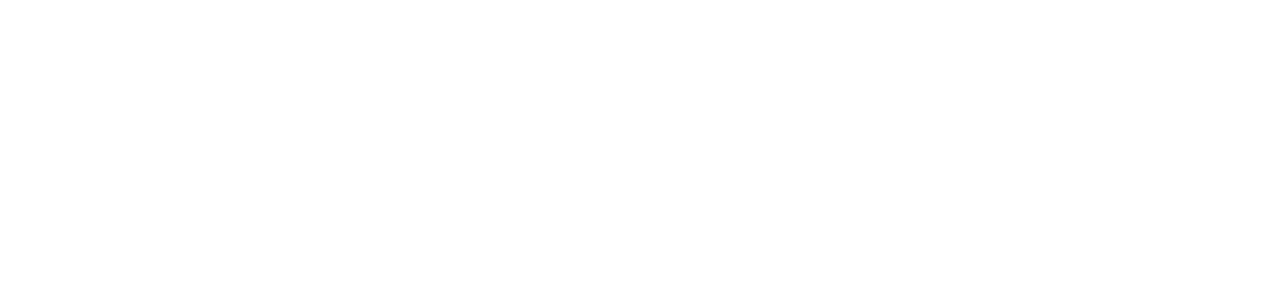
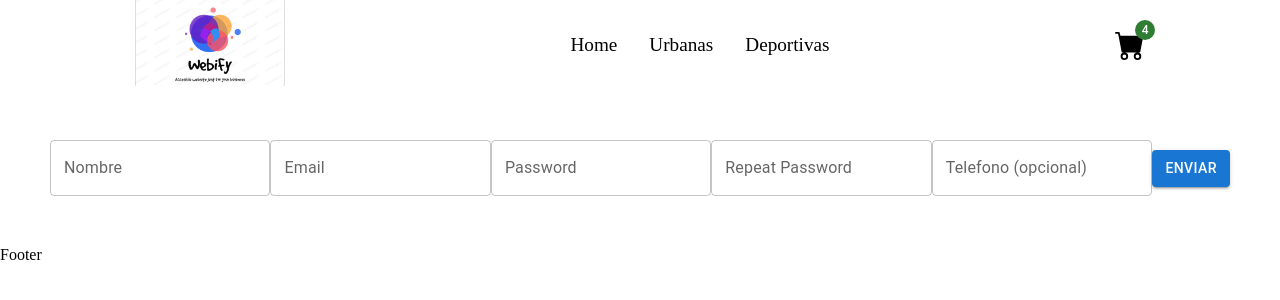
Before and after one commit to guiyee89/comision-43240-guillermo-di-nanno, a React (Vite) app: page /form-formik in a window 1280 px wide. Before the commit this address had no page. Shown: the top 300 px of the page. Built offline with nearby package versions, Linux system fonts and the light colour scheme.

Commit message:
Formulario con Formik - Yup + MUI

```diff
--- /dev/null
+++ b/src/components/pages/formFormik/FormFormik.jsx
@@ -0,0 +1,119 @@
+import styled from "styled-components/macro";
+import { Button, TextField } from "@mui/material";
+import { useFormik } from "formik";
+import * as Yup from "yup";
+
+export const FormFormik = () => {
+  //palabras reservada del hook
+  const { handleSubmit, handleChange, errors } = useFormik({
+    //palabra reservada del hook
+    initialValues: {
+      nombre: "",
+      email: "",
+      telefono: "",
+    },
+    //palabra reservada del hook
+    onSubmit: (datos) => {
+      console.log("el formulario se envio");
+      //conecto con la api
+      console.log(datos);
+    },
+    //Yup
+    validateOnChange: false,
+    validationSchema: Yup.object({
+      nombre: Yup.string()
+        .required("Este campo es obligatorio")
+        .min(3, "Minimo 3 caracteres")
+        .max(30, "Maximo 30 caracteres")
+        .matches(/^[\w'\-,.][^0-9_!¡?÷?¿/\\+=@#$%ˆ&*(){}|~<>;:[\]]{2,}$/,{message:"el nombre esta mal"}),//RegExp Nombre
+      email: Yup.string()
+        .required("Este campo es obligatorio")
+        .min(3, "El campo requiere mas de 3 caracteres")
+        .email("no es un email valido")
+        .matches(/^(([^<>()[\]\\.,;:\s@"]+(\.[^<>()[\]\\.,;:\s@"]+)*)|(".+"))@((\[[0-9]{1,3}\.[0-9]{1,3}\.[0-9]{1,3}\.[0-9]{1,3}])|(([a-zA-Z\-0-9]+\.)+[a-zA-Z]{2,}))$/,{message:"el email esta mal"}),//RexExp Email
+      password: Yup.string()
+        .required("La contraseña es obligatoria")
+        .matches(/^(?=.*\d)(?=.*[!@#$%^&*])(?=.*[a-z])(?=.*[A-Z]).{6,15}$/,{message:"La contraseña requiere 1 mayuscula, 1 numero, 1 caracter especial"}),//RegExp Password
+      repeatPassword: Yup.string()
+        .required("Este campo es obligatorio")
+        .oneOf([Yup.ref("password")], "Las contraseñas no coinciden"),
+      telefono: Yup.number()
+      .min(3, "das"),
+    }),
+  });
+
+  return (
+    <div>
+      <Form onSubmit={handleSubmit}>
+        <InputWrapper>
+          <TextField
+            name="nombre"
+            label="Nombre"
+            variant="outlined"
+            onChange={handleChange}
+            error={errors.nombre ? true : false}
+            helperText={errors.nombre}
+          />
+          {/* <span>{errors.nombre}</span> */}
+        </InputWrapper>
+        <InputWrapper>
+          <TextField
+            name="email"
+            label="Email"
+            variant="outlined"
+            onChange={handleChange}
+            error={errors.email ? true : false}
+            helperText={errors.email}
+          />
+          {/* <span>{errors.email}</span> */}
+        </InputWrapper>
+        <InputWrapper>
+          <TextField
+            name="password"
+            label="Password"
+            variant="outlined"
+            onChange={handleChange}
+            error={errors.password ? true : false}
+            helperText={errors.password}
+          />
+          {/* <span>{errors.pass}</span> */}
+        </InputWrapper>
+        <InputWrapper>
+          <TextField
+            name="repeatPassword"
+            label="Repeat Password"
+            variant="outlined"
+            onChange={handleChange}
+            error={errors.repeatPassword ? true : false}
+            helperText={errors.repeatPassword}
+          />
+          {/* <span>{errors.pass}</span> */}
+        </InputWrapper>
+        <InputWrapper>
+          <TextField
+            name="telefono"
+            label="Telefono (opcional)"
+            variant="outlined"
+            onChange={handleChange}
+            error={errors.telefono ? true : false}
+            helperText={errors.telefono}
+          />
+          {/* <span>{errors.telefono}</span> */}
+        </InputWrapper>
+        <Button type="submit" variant="contained">
+          Enviar
+        </Button>
+      </Form>
+    </div>
+  );
+};
+const Form = styled.form`
+  display: flex;
+  margin: 50px;
+  align-items: baseline;
+`;
+
+const InputWrapper = styled.div`
+  display: flex;
+  flex-direction: column;
+`;
--- a/src/routes/menuRoutes.js
+++ b/src/routes/menuRoutes.js
@@ -1,5 +1,6 @@
 import { CartContainer } from "../components/pages/cart/CartContainer";
 import { Form } from "../components/pages/form/Form";
+import { FormFormik } from "../components/pages/formFormik/FormFormik";
 import { ItemDetailContainer } from "../components/pages/itemDetail/ItemDetailContainer";
 import { ItemListContainer } from "../components/pages/itemListContainer/ItemListContainer";
 
@@ -29,4 +30,9 @@
         path: "/form",
         Element: Form
     },
+    {
+        id: "form-formik",
+        path: "/form-formik",
+        Element: FormFormik
+    },
 ]
```
